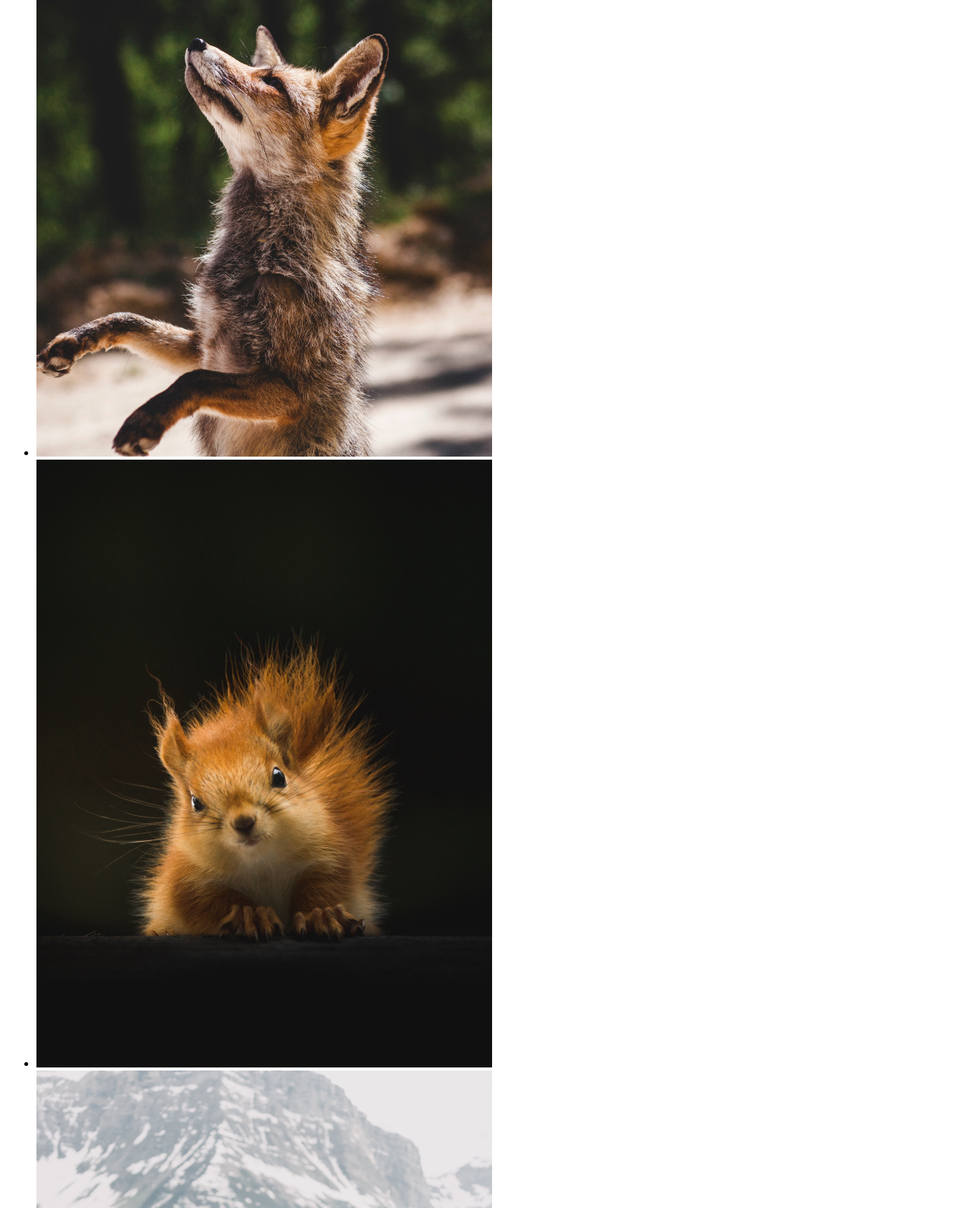
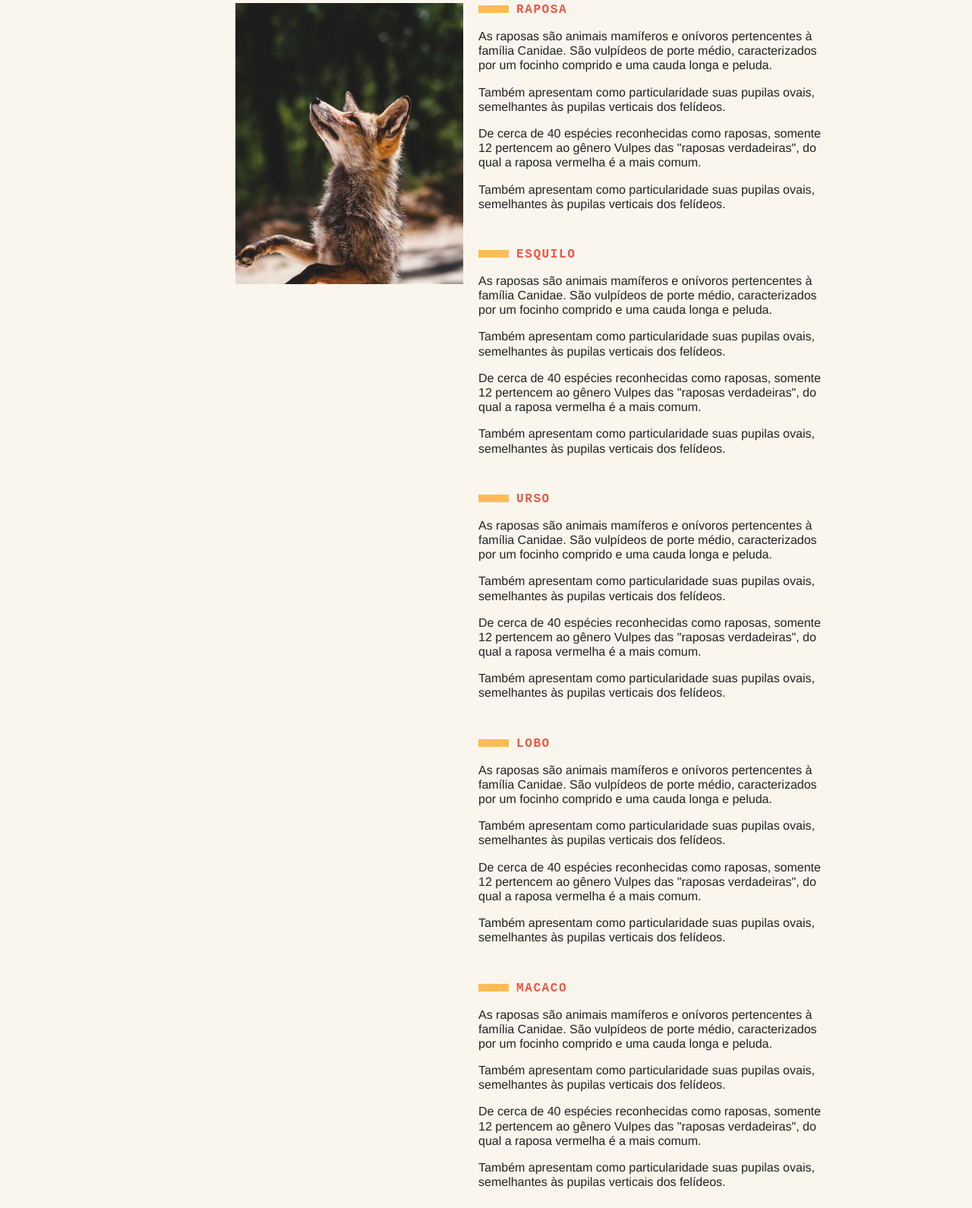
Before and after one commit to mrfmateus/AulaJS_Animais_Fantasticos, a plain HTML site: page index.html in a window 1280 px wide. Shown: the part 354-1944 px from the top of the page at 76% size. Drawn offline with Linux system fonts and the light colour scheme.

Commit message:
Preparando o HTML e o CSS do projeto

```diff
--- a/css/style.css
+++ b/css/style.css
@@ -0,0 +1,146 @@
+body, h1, h2, p, ul, li, dt, dd, dl {
+	margin: 0px;
+	padding: 0px;
+}
+
+img {
+	display: block;
+	max-width: 100%;
+}
+
+ul {
+	list-style: none;
+}
+
+body {
+	background: #FAF6ED;
+	color: #222;
+	-webkit-font-smoothing: antialiased;
+	display: grid;
+	grid-template-columns: 1fr 120px minmax(300px, 800px) 1fr;
+}
+
+.menu {
+	grid-column: 3 / 5;
+	margin-top: 2rem;
+	margin-bottom: 2rem;
+	background: #FB5;
+}
+
+.menu ul {
+	display: flex;
+	flex-wrap: wrap;
+	padding: 10px;
+}
+
+.menu li a {
+	display: block;
+	padding: 10px;
+	margin-right: 10px;
+	color: #222;
+	text-decoration: none;
+	font-family: 'IBM Plex Mono', monospace;
+	font-weight: bold;
+	text-transform: uppercase;
+	font-size: 0.875rem;
+	letter-spacing: 0.1em;
+}
+
+.grid-section {
+	grid-column: 2 / 4;
+	width: 100%;
+	box-sizing: border-box;
+	padding: 10px;
+	display: grid;
+	grid-template-columns: 100px 300px 1fr;
+	grid-gap: 20px;
+	margin-bottom: 4rem;
+}
+
+.titulo {
+	font-family: 'Playfair Display SC', georgia;
+	font-size: 6rem;
+	line-height: 1;
+	font-weight: 400;
+	margin-bottom: 1rem;
+	grid-column: 1 / 4;
+}
+
+.animais h2 {
+	font-family: 'IBM Plex Mono', monospace;
+	font-size: 1rem;
+	text-transform: uppercase;
+	letter-spacing: 0.1rem;
+	margin-bottom: 1rem;
+	color: #E54;
+}
+
+.animais h2::before {
+	content: '';
+	display: inline-block;
+	width: 40px;
+	height: 10px;
+	margin-right: 10px;
+	background: #FB5;
+}
+
+.animais p {
+	font-family: Helvetica, Arial;
+	line-height: 1.2;
+	margin-bottom: 1rem;
+}
+
+.animais-lista {
+	height: 370px;
+	overflow-y: scroll;
+	grid-column: 2;
+}
+
+.animais-lista::-webkit-scrollbar {
+	width: 18px;
+}
+
+.animais-lista::-webkit-scrollbar-thumb {
+	background: #FB5;
+	border-left: 4px solid #FAF6ED;
+	border-right: 4px solid #FAF6ED;
+}
+
+.animais-lista::-webkit-scrollbar-track {
+	background: #FAF6ED;
+}
+
+.animais-descricao {
+	grid-column: 3;
+}
+
+.animais-descricao section {
+	margin-bottom: 3rem;
+}
+
+.faq-lista {
+	grid-column: 2 / 4;
+}
+
+.faq-lista dt {
+	font-family: 'IBM Plex Mono', monospace;
+	font-weight: bold;
+	margin-top: 2rem;
+	margin-bottom: 0.5rem;
+	color: #E54;
+}
+
+.faq-lista dt::before {
+	content: '';
+	display: inline-block;
+	width: 20px;
+	height: 10px;
+	margin-right: 10px;
+	background: #FB5;
+}
+
+.faq-lista dd {
+	font-family: Helvetica, Arial;
+	margin-bottom: 0.5rem;
+	margin-left: 30px;
+}
--- a/index.html
+++ b/index.html
@@ -1,11 +1,17 @@
 <!DOCTYPE html>
 <html lang="en">
 	<head>
-    <meta charset="UTF-8">
-    <meta http-equiv="X-UA-Compatible" content="IE=edge">
+		<meta charset="UTF-8" />
+		<meta http-equiv="X-UA-Compatible" content="IE=edge" />
 		<title>Animais Fantásticos</title>
-    <meta name="viewport" content="width=device-width, initial-scale=1.0">
-    <link rel="stylesheet" href="css/style.css">
+		<meta name="viewport" content="width=device-width, initial-scale=1.0" />
+		<link rel="preconnect" href="https://fonts.googleapis.com" />
+		<link rel="preconnect" href="https://fonts.gstatic.com" crossorigin />
+		<link
+			href="https://fonts.googleapis.com/css2?family=Playfair+Display+SC&display=swap"
+			rel="stylesheet"
+		/>
+		<link rel="stylesheet" href="css/style.css" />
 	</head>
 	<body>
 		<nav class="menu">
@@ -18,76 +24,171 @@
 		</nav>
 		<section class="grid-section animais" id="animais">
 			<h1 class="titulo">Animais Fantásticos</h1>
-        <ul>
-            <li><img src="img/imagem1.jpg" alt="imagem1"></li>
-            <li><img src="img/imagem2.jpg" alt="imagem2"></li>
-            <li><img src="img/imagem3.jpg" alt="imagem3"></li>
-            <li><img src="img/imagem4.jpg" alt="imagem4"></li>
-            <li><img src="img/imagem5.jpg" alt="imagem5"></li>
-            <li><img src="img/imagem6.jpg" alt="imagem6"></li>
+			<ul class="animais-lista">
+				<li><img src="img/imagem1.jpg" alt="imagem1" /></li>
+				<li><img src="img/imagem2.jpg" alt="imagem2" /></li>
+				<li><img src="img/imagem3.jpg" alt="imagem3" /></li>
+				<li><img src="img/imagem4.jpg" alt="imagem4" /></li>
+				<li><img src="img/imagem5.jpg" alt="imagem5" /></li>
+				<li><img src="img/imagem6.jpg" alt="imagem6" /></li>
 			</ul>
 			<div class="animais-descricao">
 				<section>
 					<h2>Raposa</h2>
-                <p>As raposas são animais mamíferos e onívoros pertencentes à família Canidae. São vulpídeos de porte médio, caracterizados por um focinho comprido e uma cauda longa e peluda.</p>
-                <p>Também apresentam como particularidade suas pupilas ovais, semelhantes às pupilas verticais dos felídeos.</p>
-                <p>De cerca de 40 espécies reconhecidas como raposas, somente 12 pertencem ao gênero Vulpes das "raposas verdadeiras", do qual a raposa vermelha é a mais comum.</p>
-                <p>Também apresentam como particularidade suas pupilas ovais, semelhantes às pupilas verticais dos felídeos.</p>
-
+					<p>
+						As raposas são animais mamíferos e onívoros pertencentes à família Canidae. São
+						vulpídeos de porte médio, caracterizados por um focinho comprido e uma cauda longa e
+						peluda.
+					</p>
+					<p>
+						Também apresentam como particularidade suas pupilas ovais, semelhantes às pupilas
+						verticais dos felídeos.
+					</p>
+					<p>
+						De cerca de 40 espécies reconhecidas como raposas, somente 12 pertencem ao gênero Vulpes
+						das "raposas verdadeiras", do qual a raposa vermelha é a mais comum.
+					</p>
+					<p>
+						Também apresentam como particularidade suas pupilas ovais, semelhantes às pupilas
+						verticais dos felídeos.
+					</p>
+				</section>
+				<section>
 					<h2>Esquilo</h2>
-                <p>As raposas são animais mamíferos e onívoros pertencentes à família Canidae. São vulpídeos de porte médio, caracterizados por um focinho comprido e uma cauda longa e peluda.</p>
-                <p>Também apresentam como particularidade suas pupilas ovais, semelhantes às pupilas verticais dos felídeos.</p>
-                <p>De cerca de 40 espécies reconhecidas como raposas, somente 12 pertencem ao gênero Vulpes das "raposas verdadeiras", do qual a raposa vermelha é a mais comum.</p>
-                <p>Também apresentam como particularidade suas pupilas ovais, semelhantes às pupilas verticais dos felídeos.</p>
-
+					<p>
+						As raposas são animais mamíferos e onívoros pertencentes à família Canidae. São
+						vulpídeos de porte médio, caracterizados por um focinho comprido e uma cauda longa e
+						peluda.
+					</p>
+					<p>
+						Também apresentam como particularidade suas pupilas ovais, semelhantes às pupilas
+						verticais dos felídeos.
+					</p>
+					<p>
+						De cerca de 40 espécies reconhecidas como raposas, somente 12 pertencem ao gênero Vulpes
+						das "raposas verdadeiras", do qual a raposa vermelha é a mais comum.
+					</p>
+					<p>
+						Também apresentam como particularidade suas pupilas ovais, semelhantes às pupilas
+						verticais dos felídeos.
+					</p>
+				</section>
+				<section>
 					<h2>Urso</h2>
-                <p>As raposas são animais mamíferos e onívoros pertencentes à família Canidae. São vulpídeos de porte médio, caracterizados por um focinho comprido e uma cauda longa e peluda.</p>
-                <p>Também apresentam como particularidade suas pupilas ovais, semelhantes às pupilas verticais dos felídeos.</p>
-                <p>De cerca de 40 espécies reconhecidas como raposas, somente 12 pertencem ao gênero Vulpes das "raposas verdadeiras", do qual a raposa vermelha é a mais comum.</p>
-                <p>Também apresentam como particularidade suas pupilas ovais, semelhantes às pupilas verticais dos felídeos.</p>
-
+					<p>
+						As raposas são animais mamíferos e onívoros pertencentes à família Canidae. São
+						vulpídeos de porte médio, caracterizados por um focinho comprido e uma cauda longa e
+						peluda.
+					</p>
+					<p>
+						Também apresentam como particularidade suas pupilas ovais, semelhantes às pupilas
+						verticais dos felídeos.
+					</p>
+					<p>
+						De cerca de 40 espécies reconhecidas como raposas, somente 12 pertencem ao gênero Vulpes
+						das "raposas verdadeiras", do qual a raposa vermelha é a mais comum.
+					</p>
+					<p>
+						Também apresentam como particularidade suas pupilas ovais, semelhantes às pupilas
+						verticais dos felídeos.
+					</p>
+				</section>
+				<section>
 					<h2>Lobo</h2>
-                <p>As raposas são animais mamíferos e onívoros pertencentes à família Canidae. São vulpídeos de porte médio, caracterizados por um focinho comprido e uma cauda longa e peluda.</p>
-                <p>Também apresentam como particularidade suas pupilas ovais, semelhantes às pupilas verticais dos felídeos.</p>
-                <p>De cerca de 40 espécies reconhecidas como raposas, somente 12 pertencem ao gênero Vulpes das "raposas verdadeiras", do qual a raposa vermelha é a mais comum.</p>
-                <p>Também apresentam como particularidade suas pupilas ovais, semelhantes às pupilas verticais dos felídeos.</p>
-
+					<p>
+						As raposas são animais mamíferos e onívoros pertencentes à família Canidae. São
+						vulpídeos de porte médio, caracterizados por um focinho comprido e uma cauda longa e
+						peluda.
+					</p>
+					<p>
+						Também apresentam como particularidade suas pupilas ovais, semelhantes às pupilas
+						verticais dos felídeos.
+					</p>
+					<p>
+						De cerca de 40 espécies reconhecidas como raposas, somente 12 pertencem ao gênero Vulpes
+						das "raposas verdadeiras", do qual a raposa vermelha é a mais comum.
+					</p>
+					<p>
+						Também apresentam como particularidade suas pupilas ovais, semelhantes às pupilas
+						verticais dos felídeos.
+					</p>
+				</section>
+				<section>
 					<h2>Macaco</h2>
-                <p>As raposas são animais mamíferos e onívoros pertencentes à família Canidae. São vulpídeos de porte médio, caracterizados por um focinho comprido e uma cauda longa e peluda.</p>
-                <p>Também apresentam como particularidade suas pupilas ovais, semelhantes às pupilas verticais dos felídeos.</p>
-                <p>De cerca de 40 espécies reconhecidas como raposas, somente 12 pertencem ao gênero Vulpes das "raposas verdadeiras", do qual a raposa vermelha é a mais comum.</p>
-                <p>Também apresentam como particularidade suas pupilas ovais, semelhantes às pupilas verticais dos felídeos.</p>
-
+					<p>
+						As raposas são animais mamíferos e onívoros pertencentes à família Canidae. São
+						vulpídeos de porte médio, caracterizados por um focinho comprido e uma cauda longa e
+						peluda.
+					</p>
+					<p>
+						Também apresentam como particularidade suas pupilas ovais, semelhantes às pupilas
+						verticais dos felídeos.
+					</p>
+					<p>
+						De cerca de 40 espécies reconhecidas como raposas, somente 12 pertencem ao gênero Vulpes
+						das "raposas verdadeiras", do qual a raposa vermelha é a mais comum.
+					</p>
+					<p>
+						Também apresentam como particularidade suas pupilas ovais, semelhantes às pupilas
+						verticais dos felídeos.
+					</p>
+				</section>
+				<section>
 					<h2>Leão</h2>
-                <p>As raposas são animais mamíferos e onívoros pertencentes à família Canidae. São vulpídeos de porte médio, caracterizados por um focinho comprido e uma cauda longa e peluda.</p>
-                <p>Também apresentam como particularidade suas pupilas ovais, semelhantes às pupilas verticais dos felídeos.</p>
-                <p>De cerca de 40 espécies reconhecidas como raposas, somente 12 pertencem ao gênero Vulpes das "raposas verdadeiras", do qual a raposa vermelha é a mais comum.</p>
-                <p>Também apresentam como particularidade suas pupilas ovais, semelhantes às pupilas verticais dos felídeos.</p>
+					<p>
+						As raposas são animais mamíferos e onívoros pertencentes à família Canidae. São
+						vulpídeos de porte médio, caracterizados por um focinho comprido e uma cauda longa e
+						peluda.
+					</p>
+					<p>
+						Também apresentam como particularidade suas pupilas ovais, semelhantes às pupilas
+						verticais dos felídeos.
+					</p>
+					<p>
+						De cerca de 40 espécies reconhecidas como raposas, somente 12 pertencem ao gênero Vulpes
+						das "raposas verdadeiras", do qual a raposa vermelha é a mais comum.
+					</p>
+					<p>
+						Também apresentam como particularidade suas pupilas ovais, semelhantes às pupilas
+						verticais dos felídeos.
+					</p>
 				</section>
 			</div>
 		</section>
 
 		<section class="grid-section faq" id="faq">
-        <h1>FAQ</h1>
-        <dl>
+			<h1 class="titulo">FAQ</h1>
+			<dl class="faq-lista">
 				<dt>Qual a idade dos animais?</dt>
-            <dd>As raposas são animais mamíferos e onívoros pertencentes à família Canidae. São vulpídeos de porte médio, caracterizados por um focinho comprido e uma cauda longa e peluda.</dd>
+				<dd>
+					As raposas são animais mamíferos e onívoros pertencentes à família Canidae. São vulpídeos
+					de porte médio, caracterizados por um focinho comprido e uma cauda longa e peluda.
+				</dd>
 
 				<dt>Eles são fantásticos?</dt>
-            <dd>Também apresentam como particularidade suas pupilas ovais, semelhantes às pupilas verticais dos felídeos.</dd>
+				<dd>
+					Também apresentam como particularidade suas pupilas ovais, semelhantes às pupilas
+					verticais dos felídeos.
+				</dd>
 
 				<dt>Qual a diferença?</dt>
-            <dd>As raposas são animais mamíferos e onívoros pertencentes à família Canidae. São vulpídeos de porte médio, caracterizados por um focinho comprido e uma cauda longa e peluda.</dd>
+				<dd>
+					As raposas são animais mamíferos e onívoros pertencentes à família Canidae. São vulpídeos
+					de porte médio, caracterizados por um focinho comprido e uma cauda longa e peluda.
+				</dd>
 
 				<dt>Como proteger?</dt>
-            <dd>Também apresentam como particularidade suas pupilas ovais, semelhantes às pupilas verticais dos felídeos.</dd>
+				<dd>
+					Também apresentam como particularidade suas pupilas ovais, semelhantes às pupilas
+					verticais dos felídeos.
+				</dd>
 			</dl>
 		</section>
 
 		<section class="grid-section contato" id="contato">
-        <h1>Contato</h1>
+			<h1 class="titulo">Contato</h1>
 			<div class="mapa">
-            <img src="img/mapa.png" alt="Mapa do Local">
+				<img src="img/mapa.png" alt="Mapa do Local" />
 			</div>
 			<ul>
 				<li>contato@origamid.com</li>
```
Lines whose indentation alone changed are shown as unchanged.
